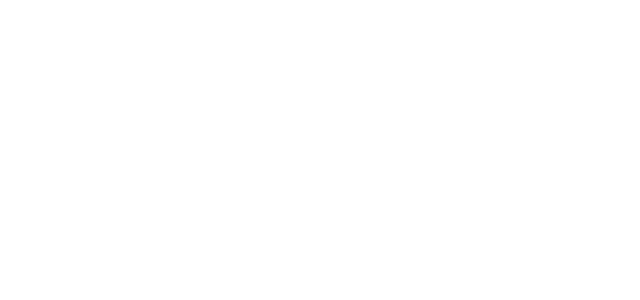
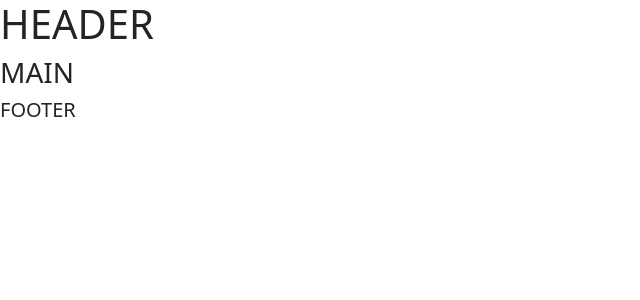
Before and after one commit to martinaapalazzi/vite-boolflix, a Vue app: page / in a window 1280 px wide. Shown: the top 300 px of the page, without its empty margins (0-640 px from the left). Built offline with nearby package versions, Linux system fonts and the light colour scheme.

Commit message:
store.js

```diff
--- a/src/components/AppFooter.vue
+++ b/src/components/AppFooter.vue
@@ -10,6 +10,10 @@
 
 <template>
 
+  <h5>
+    FOOTER
+  </h5>
+
 </template>
 
 <style lang="scss" scoped>
--- a/src/components/AppHeader.vue
+++ b/src/components/AppHeader.vue
@@ -10,6 +10,9 @@
 
 <template>
 
+  <h1>
+    HEADER
+  </h1>
 
 </template>
 
--- a/src/components/AppMain.vue
+++ b/src/components/AppMain.vue
@@ -15,6 +15,10 @@
 
 <template>
 
+  <h3>
+    MAIN
+  </h3>
+
 
 </template>
 
--- a/src/store.js
+++ b/src/store.js
@@ -1,5 +1,9 @@
 import { reactive } from 'vue';
 
 export const store = reactive ({
+    APIKey: 'aa25afce3fd537f80254f1744a5a5ff9',
+    searchTitles: '',
+    movies: [],
+    series: [],
 
 });
```
